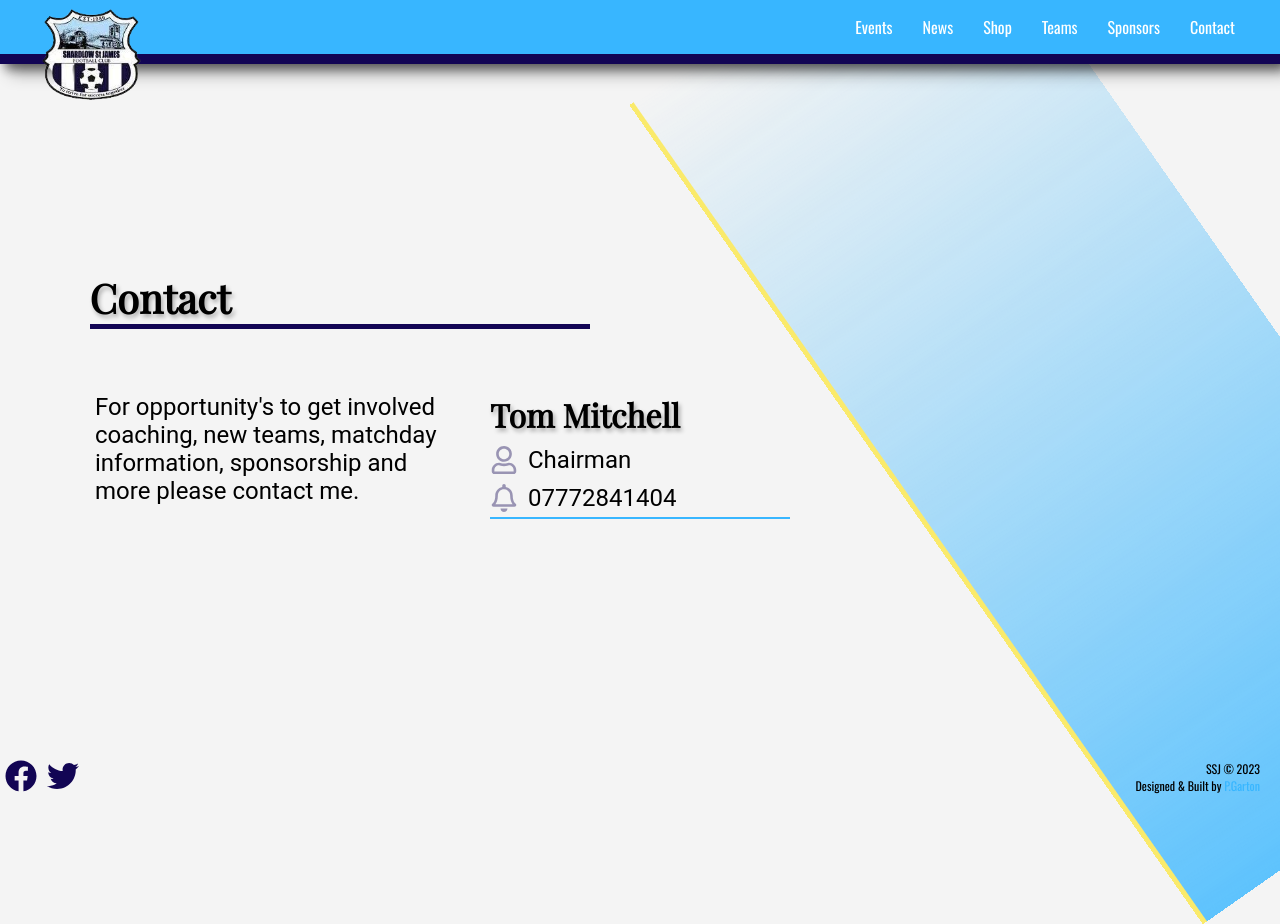
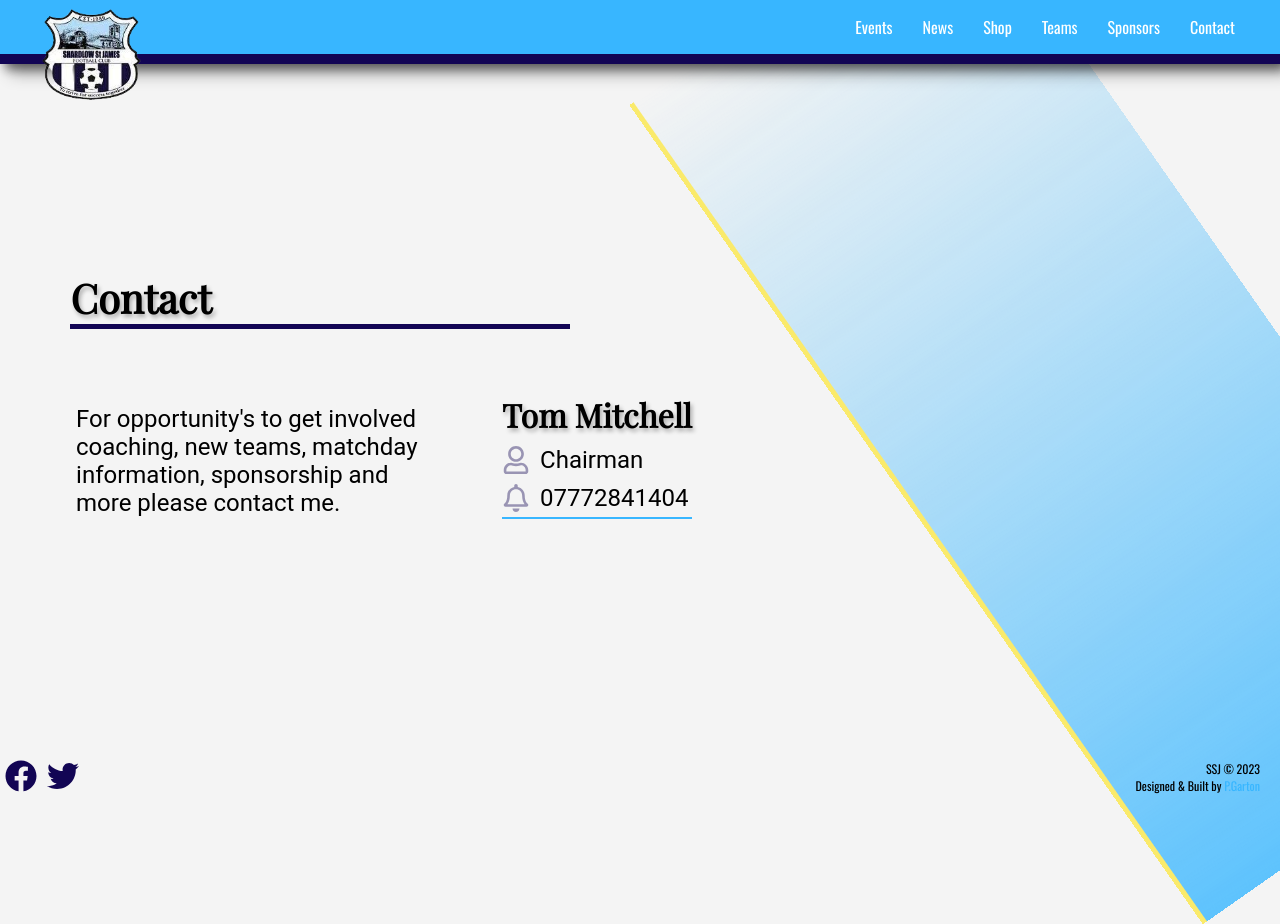
Before and after one commit to paulg44/shardlow_st_james, a React (Create React App) app in the folder ssj/: page /contact in a window 1280 px wide. Shown: the top 924 px of the page. Built offline with nearby package versions, Linux system fonts and the light colour scheme.

Commit message:
change contact layout

```diff
--- a/ssj/src/Components/Pages/Contact/Contact.css
+++ b/ssj/src/Components/Pages/Contact/Contact.css
@@ -11,14 +11,15 @@
 .contact h3 {
   font-size: 2.5rem;
   margin-bottom: 5%;
-  margin-left: 7%;
+  margin-left: 5.5%;
   border-bottom: 5px solid var(--dark-blue);
   width: 500px;
 }
 
 .contactPersonsList {
-  display: grid;
-  grid-template-columns: 300px 300px 300px;
+  width: 60vw;
+  display: flex;
+  align-items: center;
   justify-content: space-evenly;
 }
 
@@ -55,13 +56,11 @@
   }
 
   .contactPersonsList {
+    width: auto;
     display: flex;
     flex-direction: column;
     align-items: center;
     justify-content: space-around;
     margin-bottom: 100px;
   }
-
-  .contactObject {
-  }
 }
```
